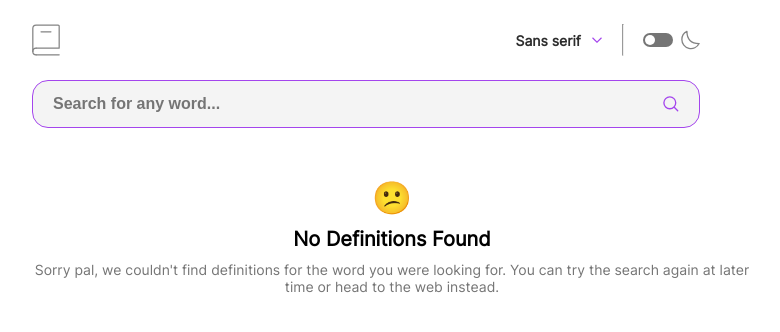
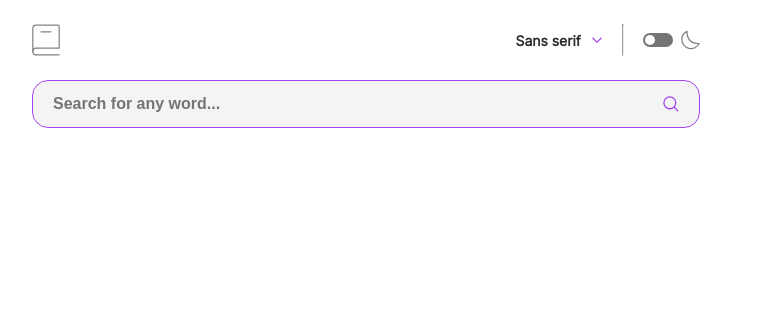
Before and after one commit to RhodyArthur/Dictionary-App, an Angular app in the folder dictionary-app/: page / in a window 1280 px wide. Shown: the top 332 px of the page, without its empty margins (248-1028 px from the left). Built offline with nearby package versions, Linux system fonts and the light colour scheme.

Commit message:
not found

```diff
--- a/dictionary-app/src/app/app.component.css
+++ b/dictionary-app/src/app/app.component.css
@@ -13,19 +13,19 @@
 
 .emoji {
     font-size: 2rem;
-    margin-bottom: 10px;
+    margin: 20px 0;
 }
 
 .no-def {
     font-size: 1.25rem;
     font-weight: 600;
-    margin: 10px 24px;
+    margin: 20px 24px;
 }
 
 .msg {
     color: var(--text-color);
     font-size: 14px;
-    margin-inline: 24px;
+    margin: 24px;
 }
 
   /*
--- a/dictionary-app/src/app/app.component.html
+++ b/dictionary-app/src/app/app.component.html
@@ -2,19 +2,16 @@
   <app-header (toggleThemeEvent)="toggleTheme()"></app-header>
   <app-search (searchResult)="handleSearchResult($event)"></app-search>
   <!-- conditionally render data or no results -->
-   @if(searchResult.length > 0){
+   @if(searchResult && searchResult.length > 0){
      <app-word-details [data]="searchResult"></app-word-details>
    }
    @else {
-    <div class="not-found">
+    <!-- <div class="not-found">
       <p class="emoji">😕</p>
       <p class="no-def">No Definitions Found</p>
       <p class="msg">Sorry pal, we couldn't find definitions for the word you were looking for. You can try the search again at later time or head to the web instead.</p>
-    </div>
+    </div> -->
    }
-   <!-- <div *ngIf="searchResult && searchResult.length > 0; else noResults">
-    <app-word-details [data]="searchResult"></app-word-details>
-  </div> -->
 
   <ng-template #noResults>
     <div class="no-results">
```
